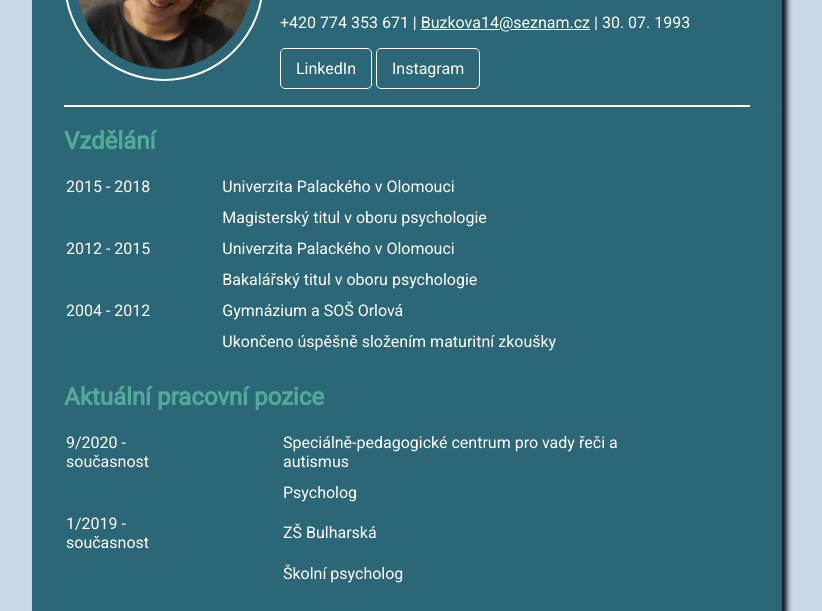
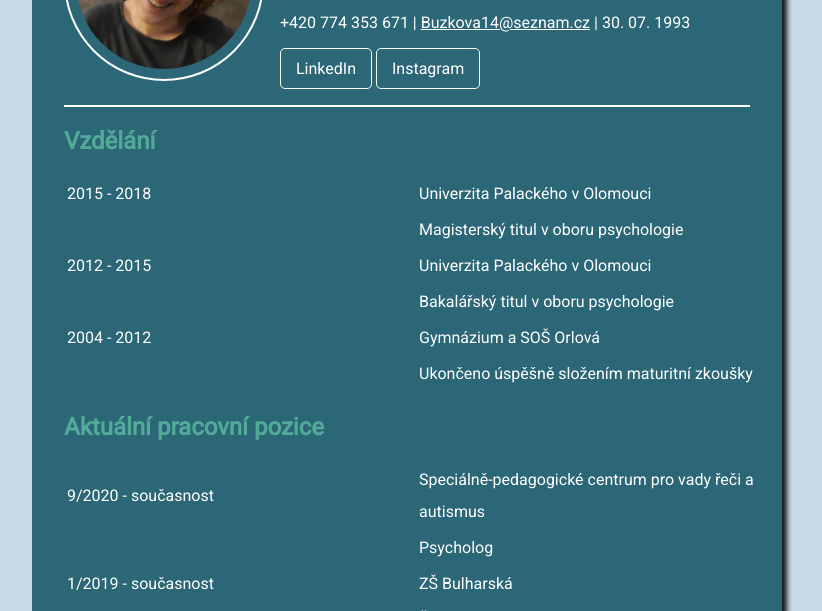
Before and after one commit to Barus1993/ukol_zivotopis, a plain HTML site: page index.html in a window 1280 px wide. Shown: the part 183-794 px from the top of the page, without its empty margins (233-1055 px from the left). Drawn offline with Linux system fonts and the light colour scheme.

Commit message:
změna radkovani

```diff
--- a/style.css
+++ b/style.css
@@ -69,5 +69,6 @@ img {
 }
 
 td{
-    padding: 0px 70px 10px 0;
+    line-height: 2rem;
+    min-width: 350px;
 }
```
